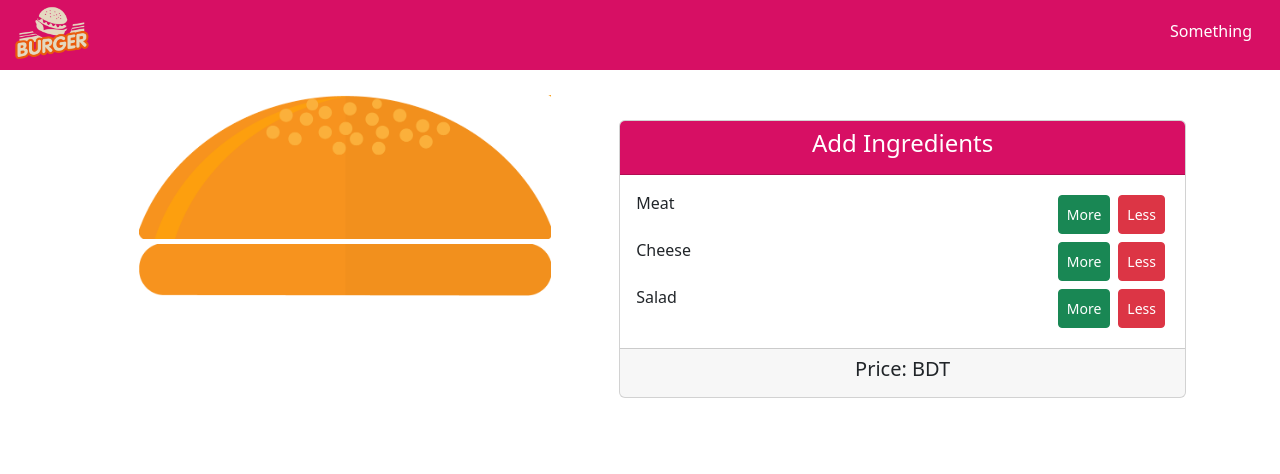
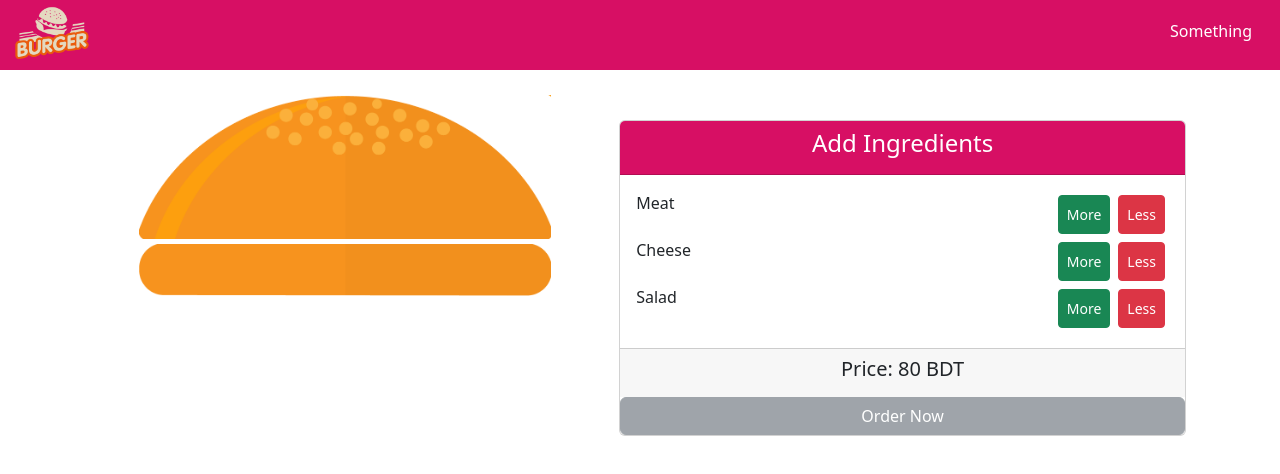
Before and after one commit to fardeenhasib/burger_builder, a React (Create React App) app: page / in a window 1280 px wide. Shown: the top 474 px of the page. Built offline with nearby package versions, Linux system fonts and the light colour scheme.

Commit message:
Order Summary added and Purchasbility corrected

```diff
--- a/src/Components/BurgerBuilder/BurgerBuilder.js
+++ b/src/Components/BurgerBuilder/BurgerBuilder.js
@@ -1,7 +1,14 @@
 import React, { Component } from "react";
 import Burger from "./Burger/Burger";
 import Controls from "./Controls/Controls";
+import Summary from "./Summary/Summary";
+import { Modal, ModalBody, ModalFooter, Button, ModalHeader } from 'reactstrap';
 
+const INGREDIENT_PRICE = {
+    cheese: 20,
+    salad: 10,
+    meat: 80
+}
 
 export default class BurgerBuilder extends Component{
 
@@ -10,35 +17,78 @@ export default class BurgerBuilder extends Component{
             {type:'salad', amount:0 },
             {type:'cheese', amount:0 },
             {type:'meat', amount:0 }
-        ]
+        ],
+        totalprice: 80,
+        modalOpen: false,
+        purchasable: false,
     }
     addIngredients = type => {
         //console.log(type);
         let newingredients = [...this.state.ingredients];
+        const newprice = this.state.totalprice + INGREDIENT_PRICE[type];
         for (let item of newingredients){
             if (item.type === type){
                 item.amount++;
             }
         }
-        this.setState({ingredients: newingredients});
+        this.setState({ingredients: newingredients, totalprice: newprice});
+        this.updatePurchasble(this.state.ingredients);
     }
     removeIngredients = type => {
         //console.log(type);
         let newingredients = [...this.state.ingredients];
+        const newprice = this.state.totalprice - INGREDIENT_PRICE[type];
         for (let item of newingredients){
             if (item.type === type){
                 if (item.amount <= 0) return ;
                 item.amount--;
             }
         }
-        this.setState({ingredients: newingredients});
+        this.setState({ingredients: newingredients, totalprice: newprice});
+        this.updatePurchasble(this.state.ingredients);
+    }
+
+    toggleModal = () => {
+        this.setState({
+            modalOpen: !this.state.modalOpen
+        });
+        console.log(this.state.modalOpen)
+    }
+
+    updatePurchasble = ingredients => {
+        const totalelements = ingredients.reduce((sum,element)=>{
+            return sum + element.amount;
+        }, 0);
+        this.setState({purchasable: totalelements > 0})
+
     }
     render (){
         return (
-            <div className="d-flex flex-md-row flex-column">
-                <Burger ingredients={this.state.ingredients} />
-                <Controls ingredientsAdd = {this.addIngredients} ingredientsRemove = {this.removeIngredients} />
+            <div>
+                <div className="d-flex flex-md-row flex-column">
+                    <Burger ingredients={this.state.ingredients} />
+                    <Controls ingredientsAdd = {this.addIngredients}
+                    ingredientsRemove = {this.removeIngredients}
+                    price = {this.state.totalprice}
+                    orderNow = {this.toggleModal}
+                    purchasable= {this.state.purchasable}
+                     />
+                </div>
+                <Modal isOpen={this.state.modalOpen}>
+                    <ModalHeader>
+                        <h3>Order Summary</h3>
+                    </ModalHeader>
+                    <ModalBody>
+                        <Summary ingredients = {this.state.ingredients}/>
+                        <h5>Your Total Price: {this.state.totalprice} BDT</h5>
+                    </ModalBody>
+                    <ModalFooter>
+                        <Button color="success" onClick={this.toggleModal}>Continue to Checkout</Button>
+                        <Button color="secondary" onClick={this.toggleModal}>Cancel</Button>
+                    </ModalFooter>
+                </Modal>
             </div>
+
         );
     }
 }
--- a/src/Components/BurgerBuilder/Controls/Controls.js
+++ b/src/Components/BurgerBuilder/Controls/Controls.js
@@ -19,6 +19,7 @@ const BuildControl = props => {
 }
 
 const Controls = props => {
+    console.log(props);
     return (
         <div className="container ml-md-5" style={{ textAlign: "center"}}>
             <Card style={{
@@ -41,7 +42,8 @@ const Controls = props => {
                        })
                     }
                 </CardBody>
-                <CardFooter><h5>Price: BDT</h5></CardFooter>
+                <CardFooter><h5>Price: {props.price} BDT</h5></CardFooter>
+                <Button disabled={!props.purchasable} onClick={props.orderNow}>Order Now</Button>
             </Card>
         </div>
     );
--- /dev/null
+++ b/src/Components/BurgerBuilder/Summary/Summary.js
@@ -0,0 +1,20 @@
+import React from "react";
+
+const Summary = props => {
+    const ingredientList = props.ingredients.map(item => {
+        return (
+            <li key = {item.type}>{item.type}: {item.amount}</li>
+        )
+    })
+
+
+    return (
+        <div>
+            <ul>
+                {ingredientList}
+            </ul>
+        </div>
+    );
+}
+
+export default Summary;
```
